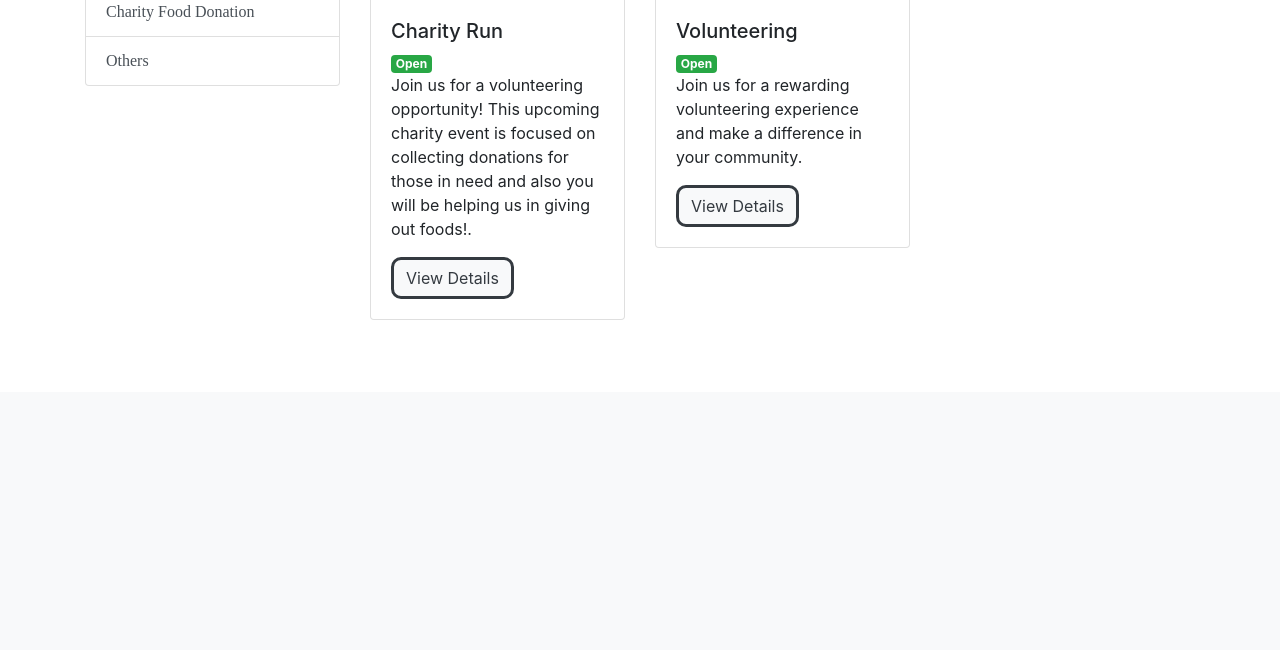
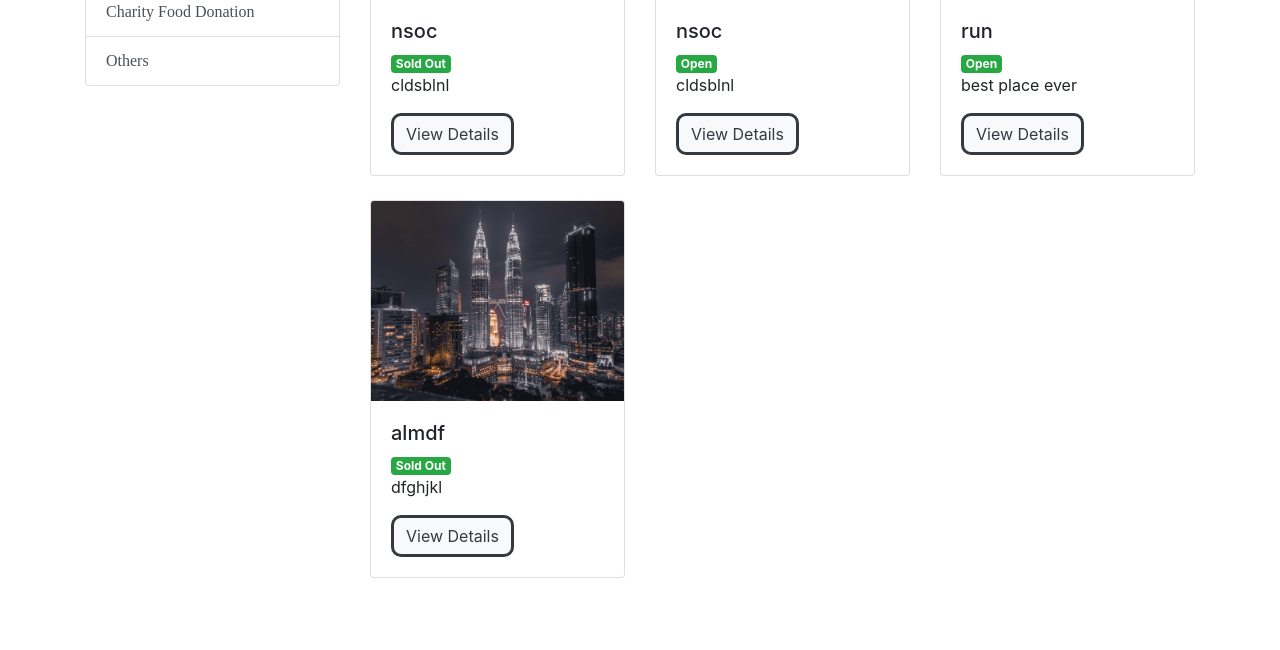
Before and after one commit to ian1030/IAB207_Assignment3, a Flask app: page / in a window 1280 px wide. Shown: the part 823-1473 px from the top of the page. Before the commit the page ends 1143 px from the top, so only its background shows below. Run offline with Flask 3, Linux system fonts and the light colour scheme; some libraries are stand-ins or nearby versions; some web fonts are replaced.

Commit message:
home page change to dynamic, event show correctly

```diff
--- a/Assignment3_template/website/templates/index.html
+++ b/Assignment3_template/website/templates/index.html
@@ -48,34 +48,27 @@
                 <a href="{{ url_for('main.other') }}" class="list-group-item list-group-item-action">Others</a>
               </div>
             </div>
+
+
             <div class="col-md-9">
               <div class="row" id="eventList">
+                {% for event in events %}
                 <div class="col-md-4 mb-4">
                   <div class="card">
-                    <img src="https://images.pexels.com/photos/6646918/pexels-photo-6646918.jpeg?auto=compress&cs=tinysrgb&dpr=2&h=350" class="card-img-top">
+                    <img src="{{event.event_image}}" class="card-img-top">
                     <div class="card-body">
-                      <h5 class="card-title">Charity Run</h5>
-                      <span class="badge badge-success">Open</span>
-                      <p class="card-text">Join us for a volunteering opportunity! This upcoming charity event is focused on collecting donations for those in need and also you will be helping us in giving out foods!.</p>
-                      <a href="details2.html" class="btn btn-outline-dark btn btn-light" role="button" style="border-radius: 10px;border-width:3px">View Details</a>
+                      <h5 class="card-title">{{event.event_name}}</h5>
+                      <span class="badge badge-success">{{event.event_status}}</span>
+                      <p class="card-text">{{event.event_description}}</p>
+                      <a href="{{url_for('event.show', event_id=event.id)}}" class="btn btn-outline-dark btn btn-light" role="button" style="border-radius: 10px;border-width:3px">View Details</a>
                     </div>
                   </div>
                 </div>
-                <div class="col-md-4 mb-4" data-category="sports">
-                  <div class="card">
-                    <img src="https://images.pexels.com/photos/6348129/pexels-photo-6348129.jpeg?auto=compress&cs=tinysrgb&dpr=2&h=350" class="card-img-top">
-                    <div class="card-body">
-                      <h5 class="card-title">Volunteering</h5>
-                      <span class="badge badge-success">Open</span>
-                      <p class="card-text">Join us for a rewarding volunteering experience and make a difference in your community.</p>
-                      <a href="details2.html" class="btn btn-outline-dark btn btn-light" role="button" style="border-radius: 10px;border-width:3px">View Details</a>
-                    </div>
-                  </div>
-                </div>
+                {% endfor %}
+              </div>
+            </div>
         </div>
-      </div>
-    </div>
-  </div>
+     </div>
 
 
 
```
